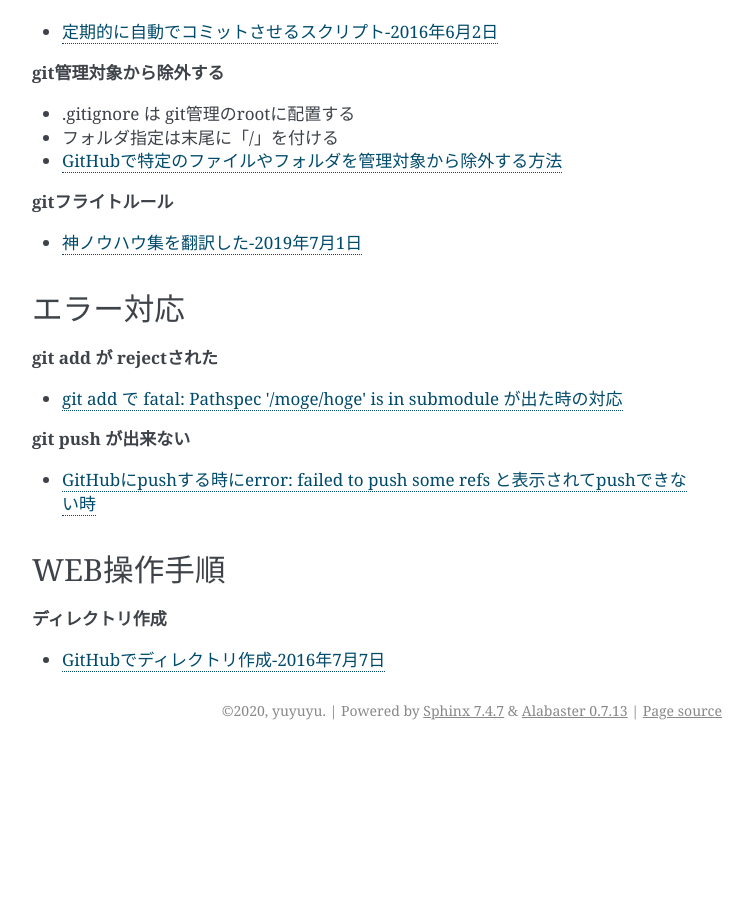
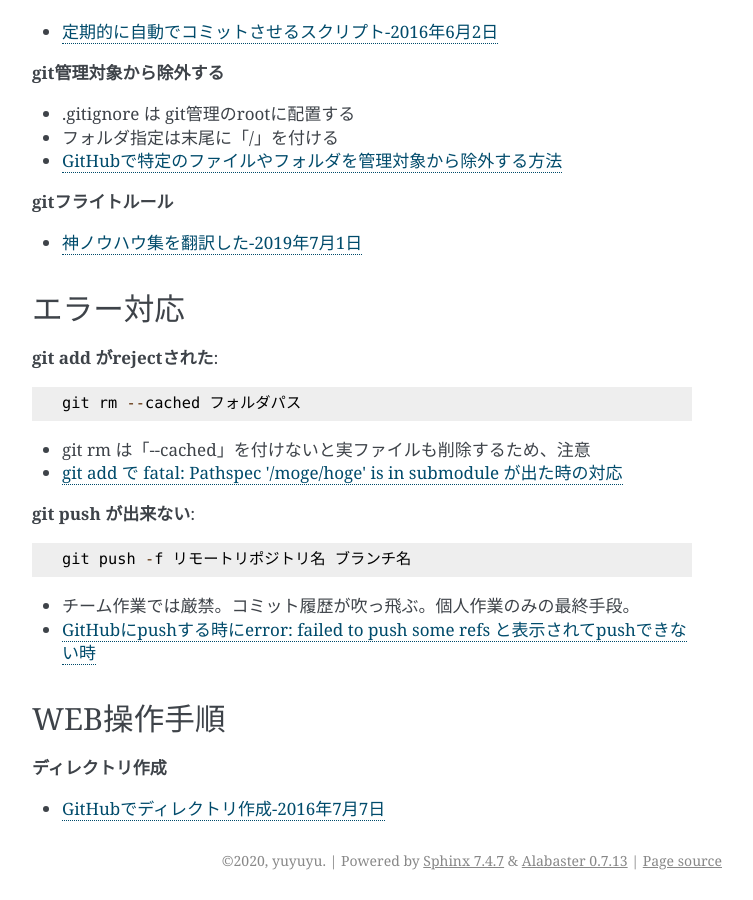
Before and after one commit to yuyuyu0706/sphinx, a Sphinx documentation site: the page built from github/source/work/page01.rst, in a window 1280 px wide and 900 px high, scrolled down 2986 px. Shown: the whole window, without its empty margins (388-1141 px from the left). Built offline with Sphinx 7.4.7, drawn with Linux system fonts in a browser that asks for light colours; before the commit the page ends 3736 px from its top, so only the background shows below that.

Commit message:
auto commit

```diff
--- a/github/source/work/page01.rst
+++ b/github/source/work/page01.rst
@@ -146,12 +146,18 @@ Tips
 エラー対応
 ************************
 
-**git add が rejectされた**
+**git add がrejectされた**::
 
+    git rm --cached フォルダパス
+
+* git rm は「--cached」を付けないと実ファイルも削除するため、注意
 * `git add で fatal: Pathspec '/moge/hoge' is in submodule が出た時の対応 <https://qiita.com/tomoima525/items/91d6e1b0956b095ff909>`_
 
-**git push が出来ない**
+**git push が出来ない**::
 
+    git push -f リモートリポジトリ名 ブランチ名
+
+* チーム作業では厳禁。コミット履歴が吹っ飛ぶ。個人作業のみの最終手段。
 * `GitHubにpushする時にerror: failed to push some refs と表示されてpushできない時 <https://qiita.com/kazuki0714/items/ceda3a6721a9a99082de>`_
 
 WEB操作手順
```
